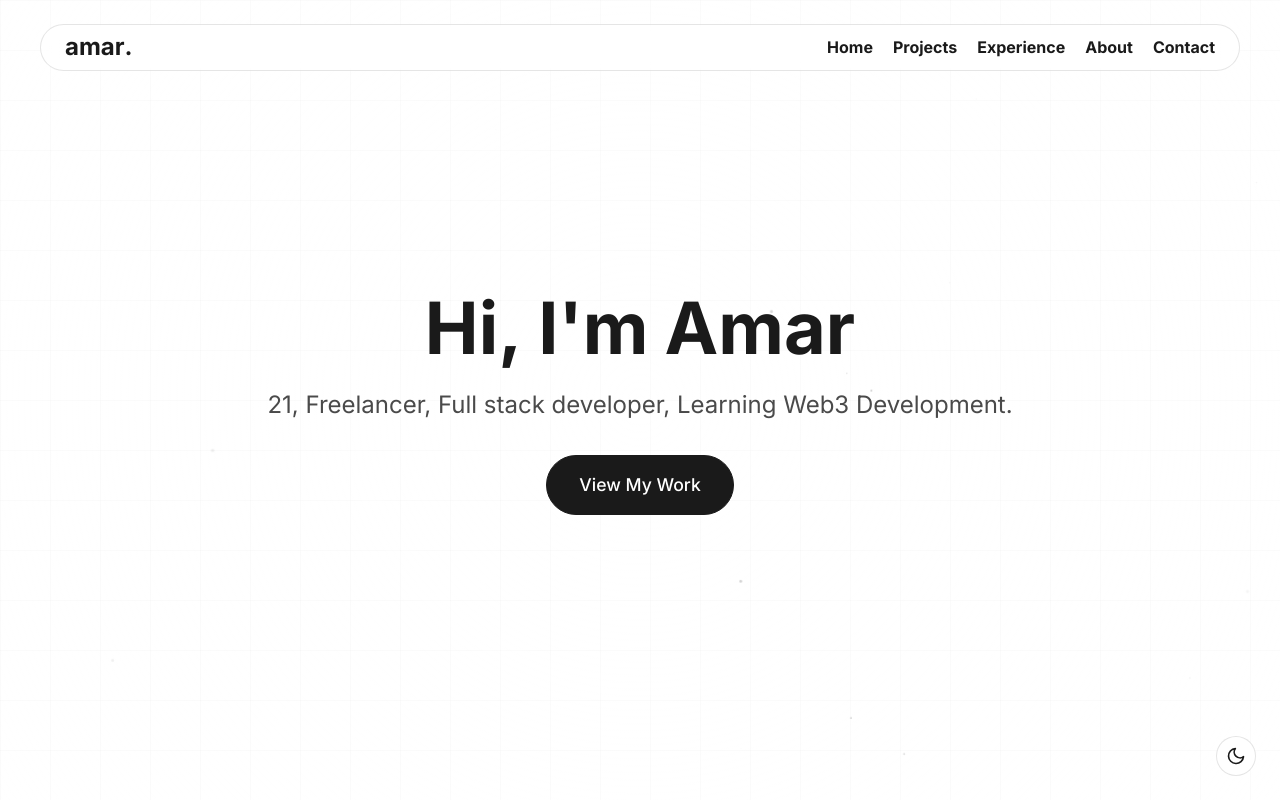
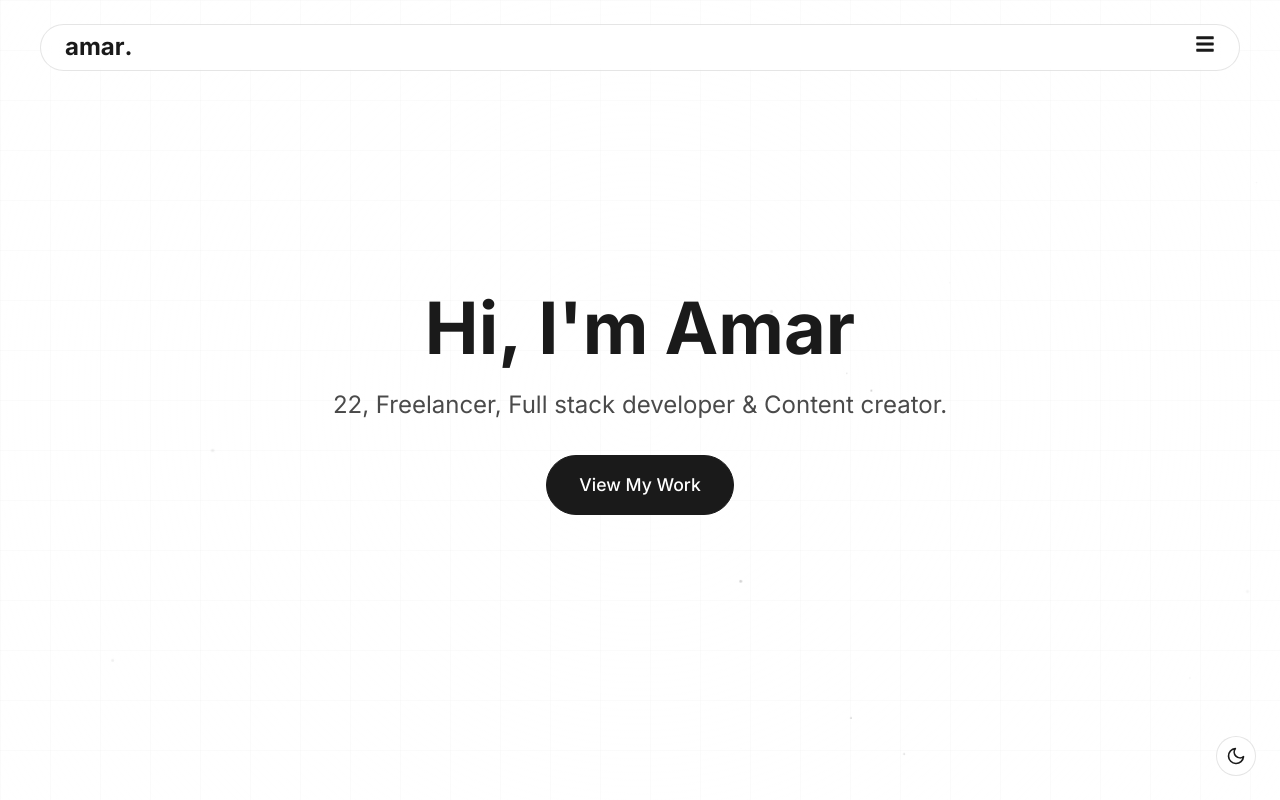
Before and after one commit to amarmurmu001/amar-portfolio, a React (Vite) app: page / in a window 1280 px wide. Shown: the top 800 px of the page. Built offline with nearby package versions, Linux system fonts and the light colour scheme.

Commit message:
feat: implement responsive navigation bar with animated logo and animated hero section with background effects.

```diff
--- a/src/assets/components/hero/Hero.jsx
+++ b/src/assets/components/hero/Hero.jsx
@@ -62,7 +62,7 @@ const Hero = () => {
             <span key={index} className="title-word">{word} </span>
           ))}
         </h1>
-        <p className="hero-subtitle">21, Freelancer, Full stack developer, Learning Web3 Development.</p>
+        <p className="hero-subtitle">22, Freelancer, Full stack developer & Content creator.</p>
 
         <div className="hero-cta">
           <motion.a
--- a/src/assets/components/navbar/Nav.css
+++ b/src/assets/components/navbar/Nav.css
@@ -25,6 +25,8 @@
   padding: 0.5rem 1.5rem;
   border: 1px solid rgba(var(--border-rgb), 0.1);
   box-sizing: border-box;
+  position: relative;
+  z-index: 11;
 }
 
 .navbar.scrolled .nav-content {
@@ -33,43 +35,92 @@
 
 .nav-menu {
   display: flex;
-  gap: 20px;
+  flex-direction: column;
+  justify-content: center;
+  align-items: center;
+  position: fixed;
+  top: -100vh;
+  /* Start off-screen at the top */
+  left: 0;
+  width: 100%;
+  height: 100vh;
+  background: rgba(var(--nav-bg-rgb), 0.98);
+  backdrop-filter: blur(10px);
+  -webkit-backdrop-filter: blur(10px);
+  transition: 0.5s cubic-bezier(0.76, 0, 0.24, 1);
+  z-index: 9;
   margin: 0;
   padding: 0;
   list-style-type: none;
 }
 
+.nav-menu.active {
+  top: 0;
+  /* Slide down to cover screen */
+}
+
 .nav-menu li {
-  padding: 0;
+  padding: 1rem 0;
+  opacity: 0;
+  transform: translateY(20px);
+  transition: opacity 0.3s ease, transform 0.3s ease;
+}
+
+.nav-menu.active li {
+  opacity: 1;
+  transform: translateY(0);
+  transition-delay: calc(0.1s * var(--i));
 }
 
 .nav-menu li a {
-  font-size: 1rem;
+  font-size: 2rem;
+  /* Large font for menu items */
   font-weight: bold;
   color: var(--text-color);
   text-decoration: none;
   transition: color 0.3s ease;
   position: relative;
+  display: inline-block;
 }
 
-.nav-menu li a::after {
-  content: '';
+.nav-menu li a::before {
+  content: attr(data-text);
   position: absolute;
-  width: 0;
-  height: 2px;
-  bottom: -4px;
-  left: 0;
-  background-color: var(--text-color);
-  transition: width 0.3s ease;
+  top: 50%;
+  left: 50%;
+  white-space: nowrap;
+  transform: translate(-50%, -50%) scale(0);
+  font-size: 6rem;
+  opacity: 0;
+  color: var(--text-color);
+  z-index: -1;
+  transition: transform 0.3s ease, opacity 0.3s ease;
+  pointer-events: none;
 }
 
-.nav-menu li a:hover::after {
-  width: 100%;
+.nav-menu li a:hover::before {
+  transform: translate(-50%, -50%) scale(1);
+  opacity: 0.1;
 }
 
 .nav-menu li a:hover {
   color: var(--text-color);
   opacity: 0.8;
+}
+
+/* Grid background for menu */
+.nav-menu::before {
+  content: '';
+  position: absolute;
+  top: 0;
+  left: 0;
+  width: 100%;
+  height: 100%;
+  background-image: linear-gradient(var(--grid-color) 1px, transparent 1px),
+    linear-gradient(90deg, var(--grid-color) 1px, transparent 1px);
+  background-size: 50px 50px;
+  opacity: 0.1;
+  z-index: -1;
 }
 
 .logo {
@@ -126,8 +177,17 @@
 }
 
 .hamburger {
-  display: none;
+  display: block;
+  /* Always visible */
+  cursor: pointer;
+  z-index: 12;
+  position: relative;
+  transition: transform 0.3s ease;
   color: var(--text-color);
+}
+
+.hamburger:hover {
+  transform: scale(1.1);
 }
 
 @media (max-width: 768px) {
@@ -144,96 +204,4 @@
     border: none;
     border-bottom: 1px solid rgba(var(--border-rgb), 0.1);
   }
-
-  .nav-menu {
-    display: flex;
-    flex-direction: column;
-    justify-content: center;
-    align-items: center;
-    position: fixed;
-    top: 0;
-    left: -100%;
-    width: 100%;
-    height: 100vh;
-    background: rgba(var(--nav-bg-rgb), 0.98);
-    backdrop-filter: blur(10px);
-    -webkit-backdrop-filter: blur(10px);
-    transition: 0.5s cubic-bezier(0.76, 0, 0.24, 1);
-    z-index: 9;
-  }
-
-  .nav-menu.active {
-    left: 0;
-  }
-
-  .nav-menu li {
-    padding: 1rem 0;
-    opacity: 0;
-    transform: translateY(20px);
-    transition: opacity 0.3s ease, transform 0.3s ease;
-  }
-
-  .nav-menu.active li {
-    opacity: 1;
-    transform: translateY(0);
-    transition-delay: calc(0.1s * var(--i));
-  }
-
-  .nav-menu li a {
-    font-size: 2rem;
-    position: relative;
-    display: inline-block;
-  }
-
-  .nav-menu li a::before {
-    content: attr(data-text);
-    position: absolute;
-    top: 50%;
-    left: 50%;
-    white-space: nowrap;
-    transform: translate(-50%, -50%) scale(0);
-    font-size: 6rem;
-    opacity: 0;
-    color: var(--text-color);
-    z-index: -1;
-    transition: transform 0.3s ease, opacity 0.3s ease;
-    pointer-events: none;
-  }
-
-  .nav-menu li a:hover::before {
-    transform: translate(-50%, -50%) scale(1);
-    opacity: 0.1;
-  }
-
-  .hamburger {
-    display: block;
-    cursor: pointer;
-    z-index: 12;
-    position: relative;
-    transition: transform 0.3s ease;
-  }
-
-  .hamburger:hover {
-    transform: scale(1.1);
-  }
-
-  .nav-content {
-    position: relative;
-    z-index: 11;
-  }
-
-  /* Grid background for mobile menu */
-  .nav-menu::before {
-    content: '';
-    position: absolute;
-    top: 0;
-    left: 0;
-    width: 100%;
-    height: 100%;
-    background-image: linear-gradient(var(--grid-color) 1px, transparent 1px),
-      linear-gradient(90deg, var(--grid-color) 1px, transparent 1px);
-    background-size: 50px 50px;
-    opacity: 0.1;
-    z-index: -1;
-  }
 }
--- a/src/assets/components/navbar/Nav.jsx
+++ b/src/assets/components/navbar/Nav.jsx
@@ -6,7 +6,6 @@ import { FaBars, FaTimes } from "react-icons/fa";
 const Nav = () => {
   const [click, setClick] = useState(false);
   const [isScrolled, setIsScrolled] = useState(false);
-  const [isMobile, setIsMobile] = useState(window.innerWidth <= 768);
   const location = useLocation();
   const navigate = useNavigate();
 
@@ -16,7 +15,7 @@ const Nav = () => {
     const section = document.getElementById(sectionId);
     if (section) {
       section.scrollIntoView({ behavior: 'smooth' });
-      setClick(false); // Close mobile menu after clicking
+      setClick(false); // Close menu after clicking
     } else if (location.pathname !== '/') {
       // If we're not on the home page, navigate there first
       navigate('/', { state: { scrollTo: sectionId } });
@@ -42,16 +41,10 @@ const Nav = () => {
       }
     };
 
-    const handleResize = () => {
-      setIsMobile(window.innerWidth <= 768);
-    };
-
     window.addEventListener('scroll', handleScroll);
-    window.addEventListener('resize', handleResize);
 
     return () => {
       window.removeEventListener('scroll', handleScroll);
-      window.removeEventListener('resize', handleResize);
     };
   }, []);
 
@@ -78,39 +71,6 @@ const Nav = () => {
     { id: 'contact', text: 'Contact', type: 'scroll' }
   ];
 
-  const navMenu = (
-    <ul className={click ? "nav-menu active" : "nav-menu"}>
-      {menuItems.map((item, index) => (
-        <li
-          key={item.id}
-          onClick={() => item.type === 'scroll' ? scrollToSection(item.id) : setClick(false)}
-          style={{ '--i': index + 1 }}
-        >
-          {item.type === 'scroll' ? (
-            <a
-              href={`#${item.id}`}
-              data-text={item.text}
-              className={location.pathname === '/' ? '' : 'disabled'}
-              onClick={(e) => {
-                e.preventDefault();
-                scrollToSection(item.id);
-              }}
-            >
-              {item.text}
-            </a>
-          ) : (
-            <Link
-              to={item.path}
-              data-text={item.text}
-            >
-              {item.text}
-            </Link>
-          )}
-        </li>
-      ))}
-    </ul>
-  );
-
   return (
     <nav className={`navbar ${isScrolled ? 'scrolled' : ''}`}>
       <div className="nav-content">
@@ -128,7 +88,7 @@ const Nav = () => {
             </h1>
           </div>
         </a>
-        {!isMobile && navMenu}
+
         <div className="hamburger" onClick={handleClick}>
           {click ? (
             <FaTimes size={20} style={{ color: "var(--text-color)" }} />
@@ -137,7 +97,37 @@ const Nav = () => {
           )}
         </div>
       </div>
-      {isMobile && navMenu}
+
+      <ul className={click ? "nav-menu active" : "nav-menu"}>
+        {menuItems.map((item, index) => (
+          <li
+            key={item.id}
+            onClick={() => item.type === 'scroll' ? scrollToSection(item.id) : setClick(false)}
+            style={{ '--i': index + 1 }}
+          >
+            {item.type === 'scroll' ? (
+              <a
+                href={`#${item.id}`}
+                data-text={item.text}
+                className={location.pathname === '/' ? '' : 'disabled'}
+                onClick={(e) => {
+                  e.preventDefault();
+                  scrollToSection(item.id);
+                }}
+              >
+                {item.text}
+              </a>
+            ) : (
+              <Link
+                to={item.path}
+                data-text={item.text}
+              >
+                {item.text}
+              </Link>
+            )}
+          </li>
+        ))}
+      </ul>
     </nav>
   );
 };
```
